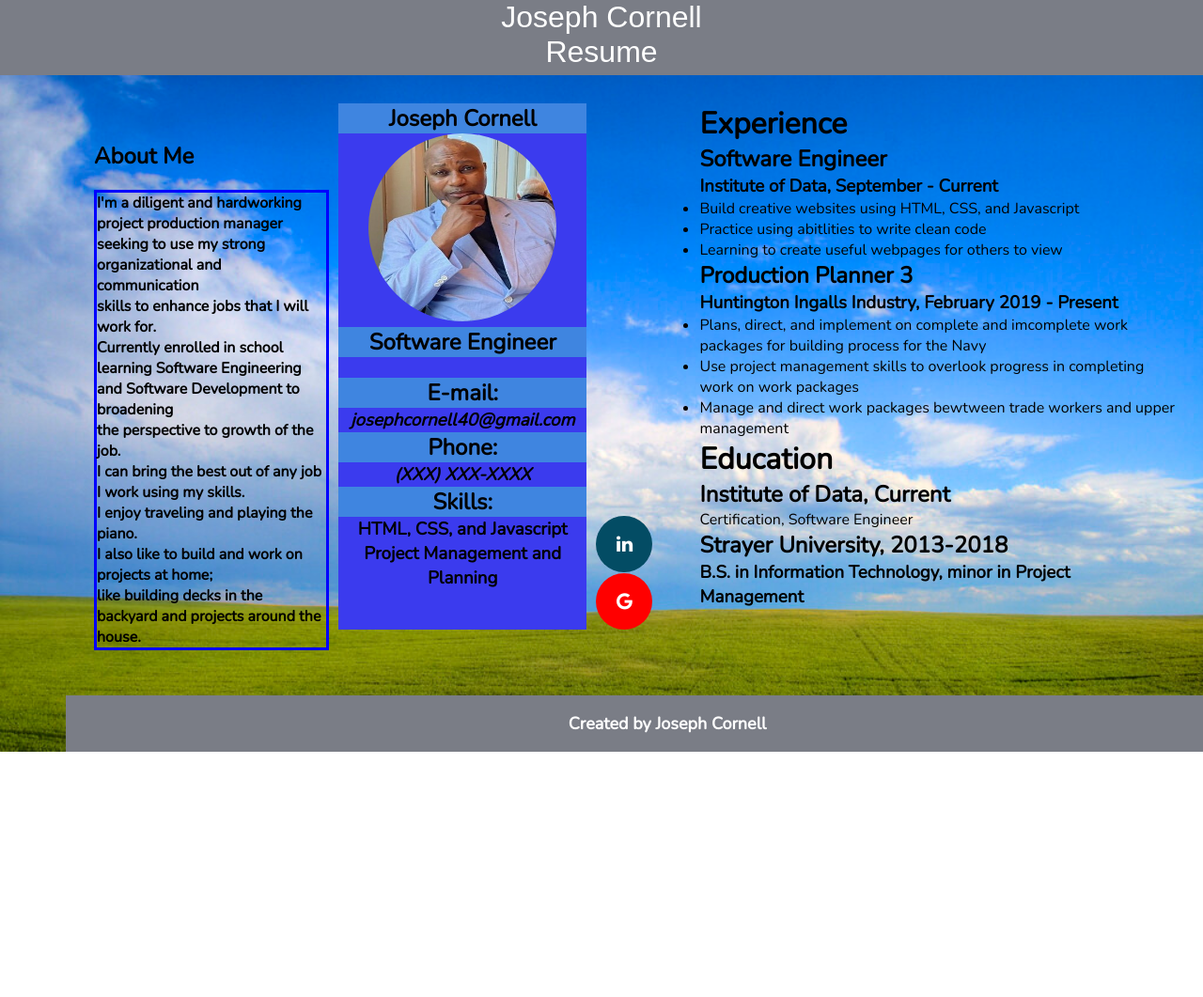
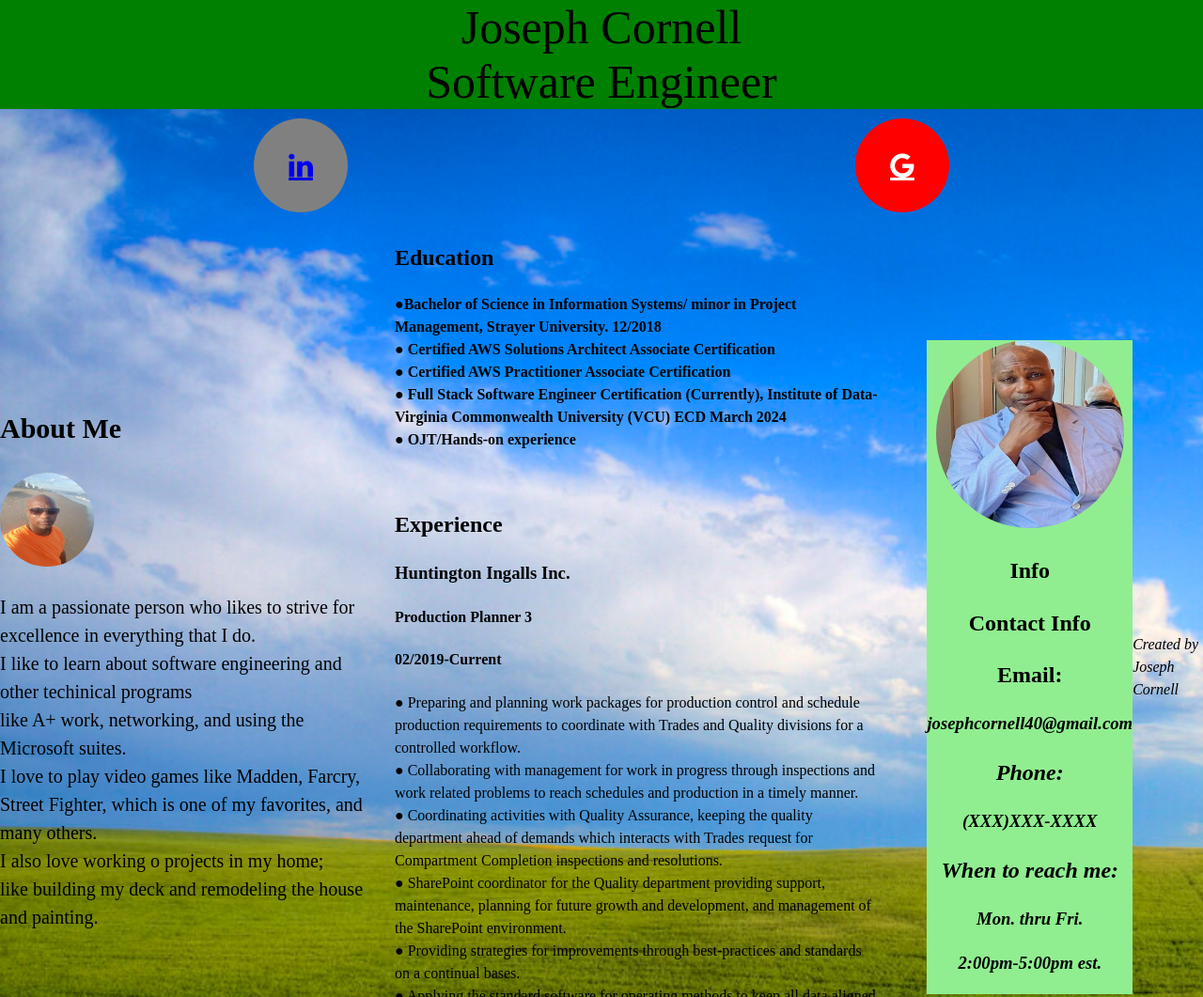
Before and after one commit to JoeC73/Module2, a plain HTML site: page Website Exercise/index.html in a window 1280 px wide. Shown: the top 1061 px of the page at 94% size. Before the commit the page ends 800 px from the top, so only its background shows below. Drawn offline with nearby package versions, Linux system fonts and the light colour scheme.

Commit message:
Built a new webpage and added a new pic

```diff
--- a/Website Exercise/index.html
+++ b/Website Exercise/index.html
@@ -1,73 +1,75 @@
 <!DOCTYPE html>
-<html lang="en">
+<html>
 <head>
-    <meta charset="UTF-8">
+   <lang="en">
+   <title>Joseph Cornell Resume</title>
+   <meta Charset="UTF-8">
+   <meta author="JosephCornell">
    <meta name="viewport" content="width=device-width, initial-scale=1.0">
-    <meta keywords="resume">
-    <meta author="Joseph Cornell">
-    <title>Joseph Cornell Resume</title>
-    <link rel="preconnect" href="https://fonts.googleapis.com">
-    <link rel="preconnect" href="https://fonts.gstatic.com" crossorigin>
-    <link href="https://fonts.googleapis.com/css2?family=Nunito:wght@200&display=swap" rel="stylesheet">
    <link rel="stylesheet" href="https://cdnjs.cloudflare.com/ajax/libs/font-awesome/4.7.0/css/font-awesome.min.css">
-    <link rel="stylesheet" type="text/css" href="styles.css">
+   <link rel="stylesheet" href="https://fonts.googleapis.com/icon?family=Material+Icons">
+   <link rel="stylesheet" href="styles.css">
+
 </head>
 <body>
-    <header>Joseph Cornell<br>Resume</header>
-    <div class="flex-container">
+<header>Joseph Cornell<br>Software Engineer</header>
+<nav class="item1">
+     <a href="https://www.linkedin.com/in/joseph-cornell-joe730081a4" class="fa fa-linkedin"></a>
+     <a href="https://www.https://www.google.com" class="fa fa-google"></a>
+</nav>
+    <div class="item2">
     <div>
     <article>
-                <h2 class="about_me">
       <h2>About Me</h2>
-                    <p class="para1">
-                <p><strong>I'm a diligent and hardworking project production manager <br>seeking to use my strong organizational and communication <br>skills to enhance jobs that I will work for.<br>
-                    Currently enrolled in school learning Software Engineering <br>and Software Development to broadening <br>the perspective to growth of the job.<br>
-                I can bring the best out of any job I work using my skills.<br>
-                I enjoy traveling and playing the piano.<br> I also like to build and work on projects at home;<br> like building decks in the backyard and projects around the house.</strong></p>
+      <img src="Beach.jpg" alt="Joseph" width="100px" height="100px">
+        <p>I am a passionate person who likes to strive for excellence in everything that I do.<br>
+            I like to learn about software engineering and other techinical programs<br>
+           like A+ work, networking, and using the Microsoft suites.<br>
+           I love to play video games like Madden, Farcry,<br>
+           Street Fighter, which is one of my favorites, and many others.<br>
+           I also love working o projects in my home;<br>
+           like building my deck and remodeling the house and painting.
+         </p>
       </article>
       </div>
-        <div class="div2">
-            <h2>Joseph Cornell</h2>
-        <img src="Business pic.jpg" alt="pic" width="200px" height="200px">
-        <h2>Software Engineer</h2><br>
-        <h2><strong>E-mail:</strong></h2>
-        <h3><i>josephcornell40@gmail.com</i></h3>
+      <div>
+        <section>
+         <h1>Education</h1>
+           <p><strong>●Bachelor of Science in Information Systems/ minor in Project Management, Strayer University. 12/2018</strong><br>
+              <strong>● Certified AWS Solutions Architect Associate Certification</strong><br>
+            <strong>  ● Certified AWS Practitioner Associate Certification</strong><br>
+             <strong> ● Full Stack Software Engineer Certification (Currently), Institute of Data-Virginia Commonwealth University (VCU) ECD March 2024</strong><br>
+             <strong> ● OJT/Hands-on experience</strong>
+          </p>
+       </p><br>
+          <h1>Experience</h1>
+        <h3>Huntington Ingalls Inc.</h3>
+         <h4>Production Planner 3</h4>
+         <h4>02/2019-Current</h4>
+      ●	Preparing and planning work packages for production control and schedule production requirements to coordinate with Trades and Quality divisions for a controlled workflow.<br>
+      ●	Collaborating with management for work in progress through inspections and work related problems to reach schedules and production in a timely manner.<br>
+      ●	Coordinating activities with Quality Assurance, keeping the quality department ahead of demands which interacts with Trades request for Compartment Completion inspections and resolutions.<br>
+      ●	SharePoint coordinator for the Quality department providing support, maintenance, planning for future growth and development, and management of the SharePoint environment.<br>
+      ●	Providing strategies for improvements through best-practices and standards on a continual bases.<br>
+      ●	Applying the standard software for operating methods to keep all data aligned with the Quality needs.<br>
+      ●	Problem solving in various situations using procedures and policies according to the Quality Assurance SOPs to assure complete compliance with company policies and procedures.<br>
+     </p>
+     </section>
+     </div>
+     <div class="item3">
+     <aside>
+          <img src="Business pic.jpg" alt="Joseph" width="200px" height="200px">
+           <h1>Info</h1>
+            <h2>Contact Info</h2>
+            <h2>Email:</h2>
+            <h3><em>josephcornell40@gmail.com<em></h3>
             <h2>Phone:</h2>
-        <h3><i>(XXX) XXX-XXXX</i></h3>
-        <h2>Skills:</h2>
-        <h3>HTML, CSS, and Javascript</h3>
-        <h3>Project Management and Planning</h3>
+            <h3>(XXX)XXX-XXXX</h3>
+            <h2>When to reach me:</h2>
+            <h3>Mon. thru Fri.</h3>
+            <h3>2:00pm-5:00pm est.</h3>
+       </aside>
      </div>
-        <div class="social-links">
-            <a href="https://www.linkedin.com/in/joseph-cornell-joe730081a4" class="fa fa-linkedin"></a>
-            <a href="https://www.google.com/" class="fa fa-google" ></a>
-     </div>
-    <div class="div4">
-        <h1><strong>Experience</strong></h1>
-        <h2>Software Engineer</h2>
-        <h3>Institute of Data, September - Current</h3>
-        <div>
-            <ul>
-                <li>Build creative websites using HTML, CSS, and Javascript</li>
-                <li>Practice using abitlities to write clean code</li>
-                <li>Learning to create useful webpages for others to view</li>
-            </ul>
-         </div>
-         <h2><strong>Production Planner 3</strong></h2>
-         <h3>Huntington Ingalls Industry, February 2019 - Present</h3>
-           <div>
-            <ul>
-                <li>Plans, direct, and implement on complete and imcomplete work packages for building process for the Navy</li>
-                <li>Use project management skills to overlook progress in completing work on work packages</li>
-                <li>Manage and direct work packages bewtween trade workers and upper management</li>
-            </ul>
-           </div>
-           <h1><strong>Education</strong></h1>
-           <h2>Institute of Data, Current</h2>
-           Certification, Software Engineer
-           <h2>Strayer University, 2013-2018</h2>
-           <h3>B.S. in Information Technology, minor in Project Management</h3>
-        </div>
-        <footer><strong>Created by Joseph Cornell</strong></footer>
+     <footer>Created by Joseph Cornell</footer>
 </body>
 </html>
--- a/Website Exercise/styles.css
+++ b/Website Exercise/styles.css
@@ -1,156 +1,82 @@
-* {
-padding:0;
+
+body {
     margin: 0;
-box-sizing: border-box;
+    padding: 0;
+    box-sizing: box-border;
+    background-image: url(landscape.jpg);
+    background-repeat: no-repeat;
+    background-size: cover;
+  }
+      header {
+         display: flex;
+         text-align: center;
+         font-size: 50px;
+          justify-content: center;
+          background-color: green;
+          animation: example 5s infinite;
+    }
+       .item1 {
+          display: flex;
+          align-items: center;
+          justify-content: center;
+          justify-content: space-around;
 
      }
 
+       .fa-linkedin {
+          background: gray;
+          width: 100px;
+         margin: 10px;
+          text-align: center;
+          line-height: 100px;
+          font-size: 30px;
+          border-radius: 50%;
+  }
+      .fa-google  {
+         font-size: 30px;
+         background: red;
+         line-height: 100px;
+          width: 100px;
+         margin: 10px;
+         text-align: center;
+         border-radius:50%;
+         color: white;
+  }
+  article {
+      font-size: 20px;
+      width: 400px;
+      margin-right: 20px;
 
-body {
-    font-family: 'Nunito', sans-serif;
-    background-image: url(landscape.jpg);
-    background-repeat: no-repeat;
-    background-size: cover;
-    max-width: 100vw;
-    height: 100vh;
   }
-
-
-header {
-    text-align: center;
-    font-size: xx-large;
-    font-family: Arial, Helvetica, sans-serif;
-    height: 10vh;
-    width: 100vw;
-    background:rgb(44, 82, 207);
-    color: white;
-    animation: mymove 3s infinite;
-}
-.flex-container  {
+  .item2 {
           display: flex;
           flex-direction: row;
-    margin: 10px;
-    padding: 20px;
-    height: 600px;
-    align-self: center;
-    margin-left: 50px;
-}
-article {
-     width: 250px;
-     margin-left: 30px;
+           align-items: center;
+          justify-conten: center;
+          line-height: 1.5;
 
   }
-
-
-.about_me {
-    height: 40px;
-    font-size: xx-large;
-}
-.para1 {
-    flex-direction: column;
+  .item3 {
+   background-color: lightgreen;
+   width:350px;
     text-align: center;
-    font-size: medium;
-    height: 20px;
-    border: 0;
-
-}
-p {
-    border-style: solid;
-    border-width: 3px;
-    border-color: blue;
-}
-.div2 {
-
-    align-items: center;
-    justify-content: center;
-    text-align: center;
-    background: rgb(59, 59, 238);
-    margin-left: 10px;
-    width: 400px;
-}
-.div2 h2 {
-    background: rgb(63, 133, 224);
   }
    img {
     border-radius: 50%;
   }
 
-.div4 {
-    margin-left: 50px;
+  section {
+  margin-right: 50px;
   }
 
-
-.social-links {
-    display: flex;
-    justify-content: center;
-    align-content: flex-end;
-    flex-direction: column;
-    margin-left: 10px;
-    align-self: flex-end;
-    align-content: space-around;
-
+  @keyframes example {
+    from {background-color: green}
+    to {background-color: blue}
   }
 
-
-.fa {
-    font-size: 20px;
-    width: 60px;
-    height: 60px;
-    margin-top: 1px;
-    border-radius: 50%;
-    text-decoration: none;
-    display: flex;
-    text-align: center;
-    justify-content: center;
-    align-items: center;
-
-}
-
-
-.fa:hover {
-    opacity: 0.7;
-}
-
-.fa-linkedin {
-    background: rgb(3, 76, 100);
-    color: rgb(255, 255, 255);
-
-}
-.fa-google {
-    background: red;
-    color: white;
-}
-footer {
-    position: fixed;
-    bottom: 0;
-    background: rgb(44, 82, 207);
-    width: 100vw;
-    height: 60px;
-    display: flex;
-    text-align: center;
-    align-items: center;
-    justify-content: center;
-    color: white;
-    font-size: large;
-    animation: mymove 3s infinite;
-}
-
-@keyframes mymove {
-    from {background: rgb(44, 82, 207);}
-    to {background: grey;}
-}
-
-
-
   @media screen and (max-width: 800px) {
-   .flex-container, .div2, .div4 {
+    .item2, .item3  {
          flex-direction: column;
      }
 
  }
-@media  screen and (max-width: 800px) {
-    main {
-        flex-direction: column;
-    }
-
-}
```
Also changed, not shown: Website Exercise/Beach.jpg (added), Website Exercise/blue_ribbon.jpg (deleted). Lines whose indentation alone changed are shown as unchanged.
